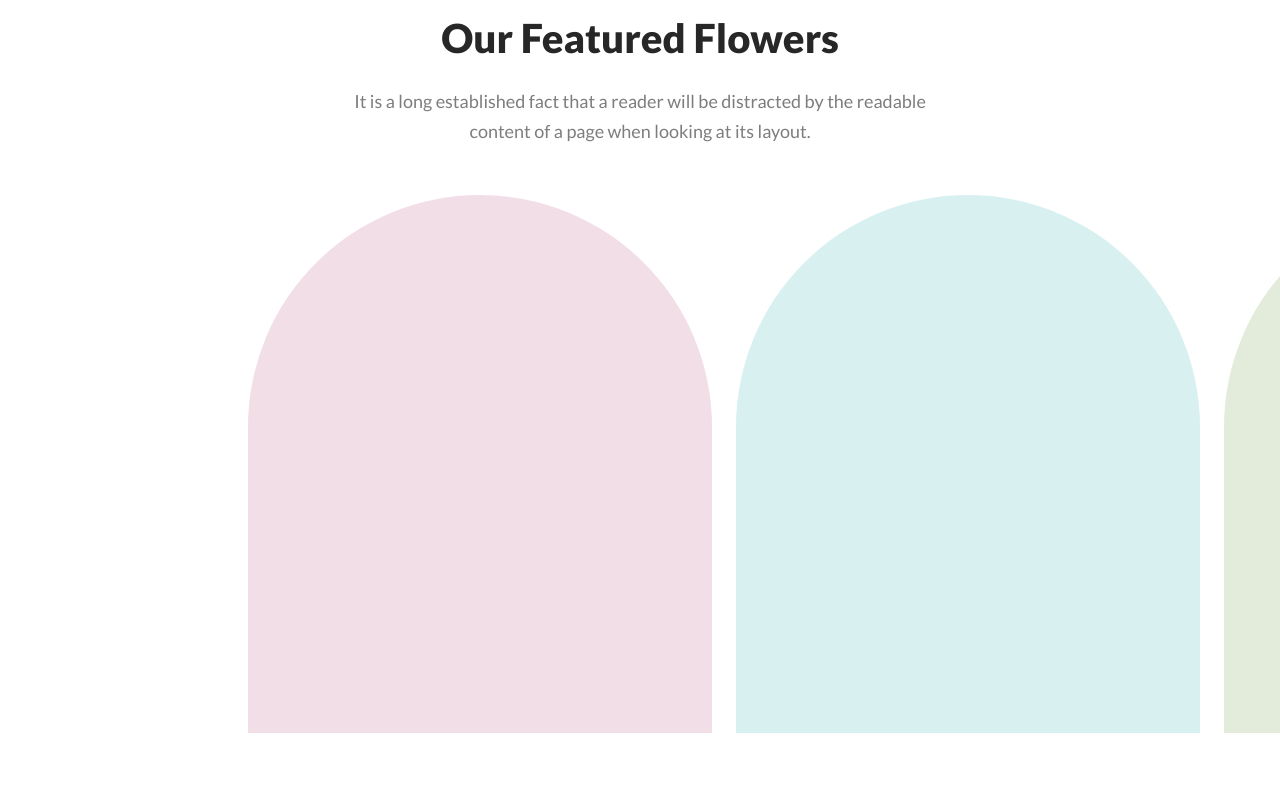
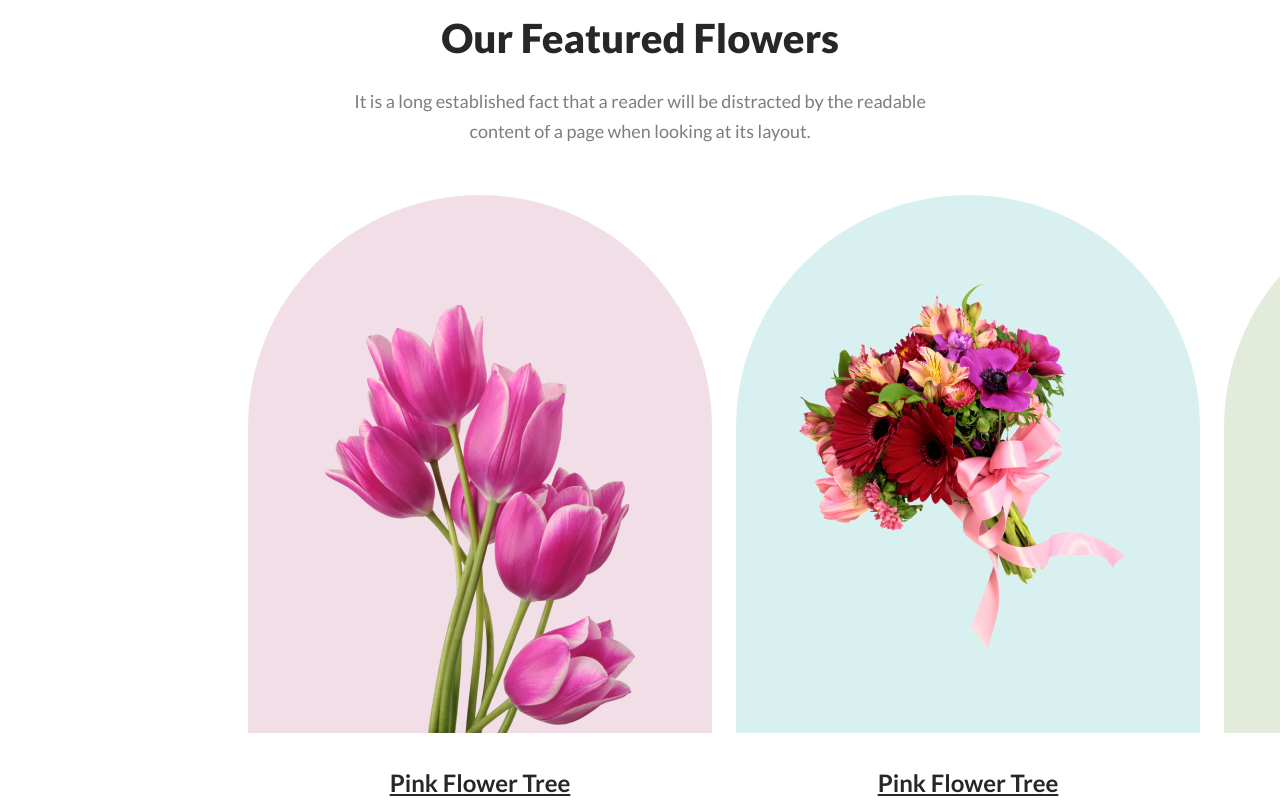
Before and after one commit to T-ahiti/flower-website, a plain HTML site: page index.html in a window 1280 px wide. Shown: the part 1022-1822 px from the top of the page. Before the commit the page ends 1763 px from the top, so only its background shows below. Drawn offline with Linux system fonts and the light colour scheme.

Commit message:
three flowers added

```diff
--- a/index.html
+++ b/index.html
@@ -23,7 +23,7 @@
             </div>
 
             <div id="header-image">
-            <img src="Flower Asset/pngwing 10.png" alt="">
+            <img src="flower-asset/pngwing-10.png" alt="">
             </div>
         </div>
 
@@ -39,20 +39,18 @@
             <div id="three-flowers">
 
                 <div class="pink">
-                    <img src="" alt="" class="pink-img">
-                    <h4></h4>
-                </div>
-                <div class="blue">
-                    <img src="" alt="" class="blue-img">
-                    <h4></h4>
-                </div>
-                <div class="green">
-                    <img src="" alt="" class="green-img">
-                    <h4></h4>
+                    <h4 class="pink-text">Pink Flower Tree</h4>
                 </div>
 
+                <div class="blue">
+                    <h4 class="pink-text">Pink Flower Tree</h4>
+                </div>
 
+                <div class="green">
+                    <h4 class="pink-text">Pink Flower Tree</h4>
+                </div>
             </div>
+
 
         </div>
 
--- a/styles.css
+++ b/styles.css
@@ -111,6 +111,11 @@
     flex-shrink: 0;
     border-radius: 300px 300px 0px 0px;
     background: rgba(167, 33, 98, 0.15);
+    background-image: url('flower-asset/pngwin-6.png');
+    background-repeat: no-repeat;
+    background-position: bottom center;
+    background-size: width="310px", height="428px" contain;
+
 }
 
 .blue {
@@ -119,6 +124,9 @@
     flex-shrink: 0;
     border-radius: 300px 300px 0px 0px;
     background: rgba(5, 151, 160, 0.15);
+    background-image: url('flower-asset/pngwing-5.png');
+    background-repeat: no-repeat;
+    background-position: center;
 }
 
 .green {
@@ -127,4 +135,19 @@
     flex-shrink: 0;
     border-radius: 300px 300px 0px 0px;
     background: rgba(71, 125, 17, 0.15);
+    background-image: url('flower-asset/pngwing-7.png');
+    background-repeat: no-repeat;
+    background-position: bottom center;
 }
+
+.pink-text {
+    color: #272727;
+    text-align: center;
+    font-family: Lato;
+    font-size: 24px;
+    font-style: normal;
+    font-weight: 700;
+    line-height: 35px;
+    text-decoration-line: underline;
+    margin-top: 570px;
+}
```
Also changed, not shown: flower-asset/flower-1.png (renamed from Flower Asset/Flower 01.png), flower-asset/grp-7.png (renamed from Flower Asset/Group 57.png), flower-asset/grp-8.png (renamed from Flower Asset/Group 58.png), flower-asset/grp-9.png (renamed from Flower Asset/Group 59.png), flower-asset/pngwin-6.png (renamed from Flower Asset/pngwing 6.png), flower-asset/pngwing-10.png (renamed from Flower Asset/pngwing 10.png), flower-asset/pngwing-5.png (renamed from Flower Asset/pngwing 5.png), flower-asset/pngwing-7.png (renamed from Flower Asset/pngwing 7.png), flower-asset/pngwing-8.png (renamed from Flower Asset/pngwing 8.png), flower-asset/rect-4.png (renamed from Flower Asset/Rectangle 4.png), flower-asset/rect-5.png (renamed from Flower Asset/Rectangle 5.png), flower-asset/rect-6.png (renamed from Flower Asset/Rectangle 6.png), flower-asset/rect-9.png (renamed from Flower Asset/Rectangle 9.png).
